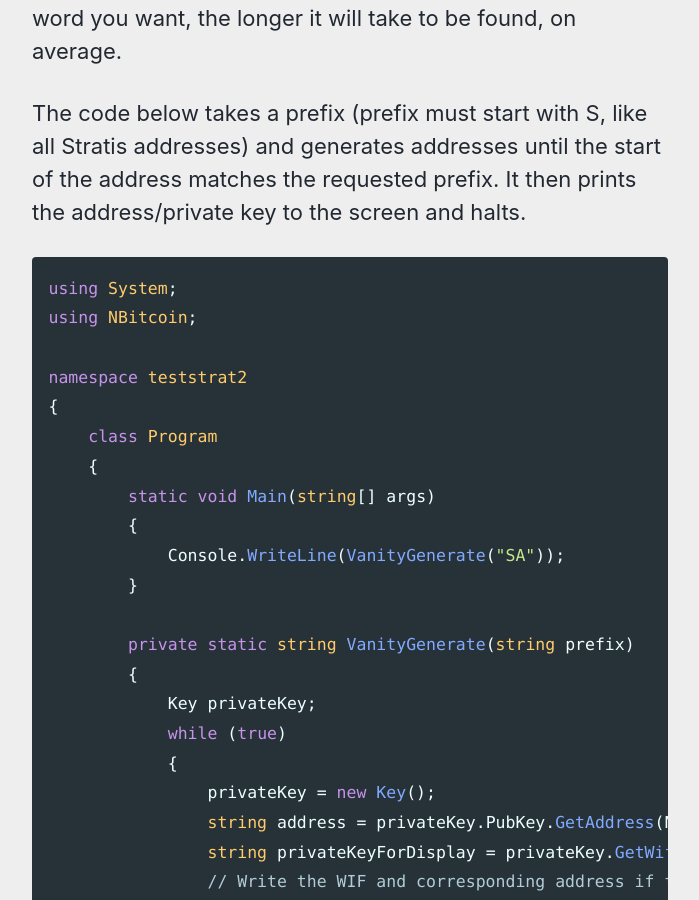
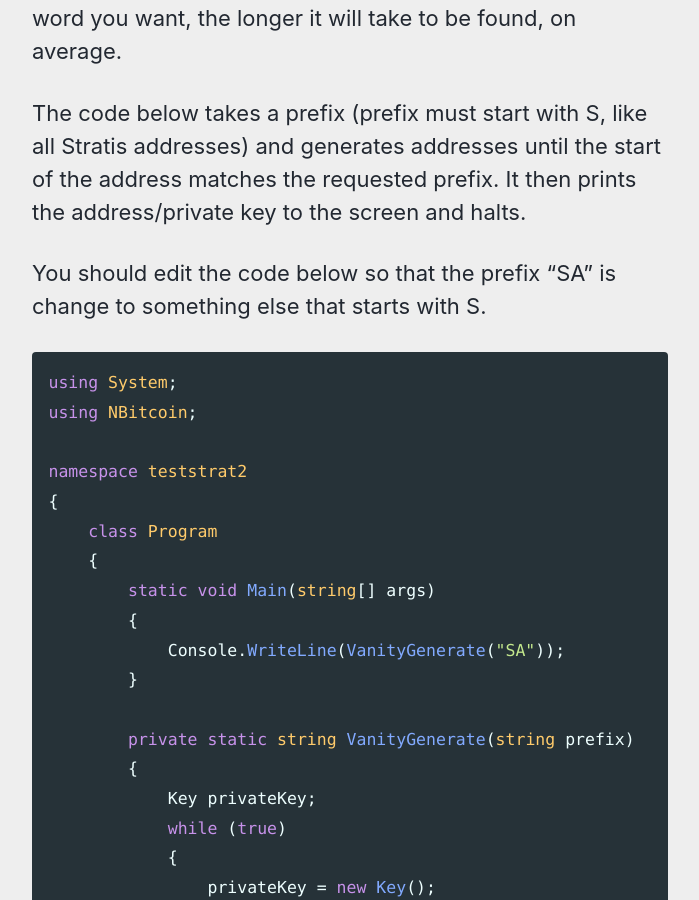
Before and after one commit to StratisDevelopmentFoundation/StratisDevelopmentFoundation.github.io, a Jekyll site: the page built from _posts/2018-03-09-code_sample_vanity.md, in a window 1280 px wide and 900 px high, scrolled down 361 px. Shown: the whole window, without its empty margins (290-989 px from the left). Built offline with Jekyll 4.4.1, drawn with Linux system fonts in a browser that asks for light colours; nearby versions of some CDN libraries.

````diff
--- a/_posts/2018-03-09-code_sample_vanity.md
+++ b/_posts/2018-03-09-code_sample_vanity.md
@@ -13,6 +13,8 @@ A vanity address is the name for an address that starts with a recognizable word
 If you generate enough addresses, eventually you will find an address that has words you want in it. The longer the word you want, the longer it will take to be found, on average.
 
 The code below takes a prefix (prefix must start with S, like all Stratis addresses) and generates addresses until the start of the address matches the requested prefix. It then prints the address/private key to the screen and halts.
+
+You should edit the code below so that the prefix "SA" is change to something else that starts with S.
 
 ```cs
 using System;
````
Also changed, not shown: _posts/2018-04-01-code_sample_op_return.md (+1 -1 lines).
